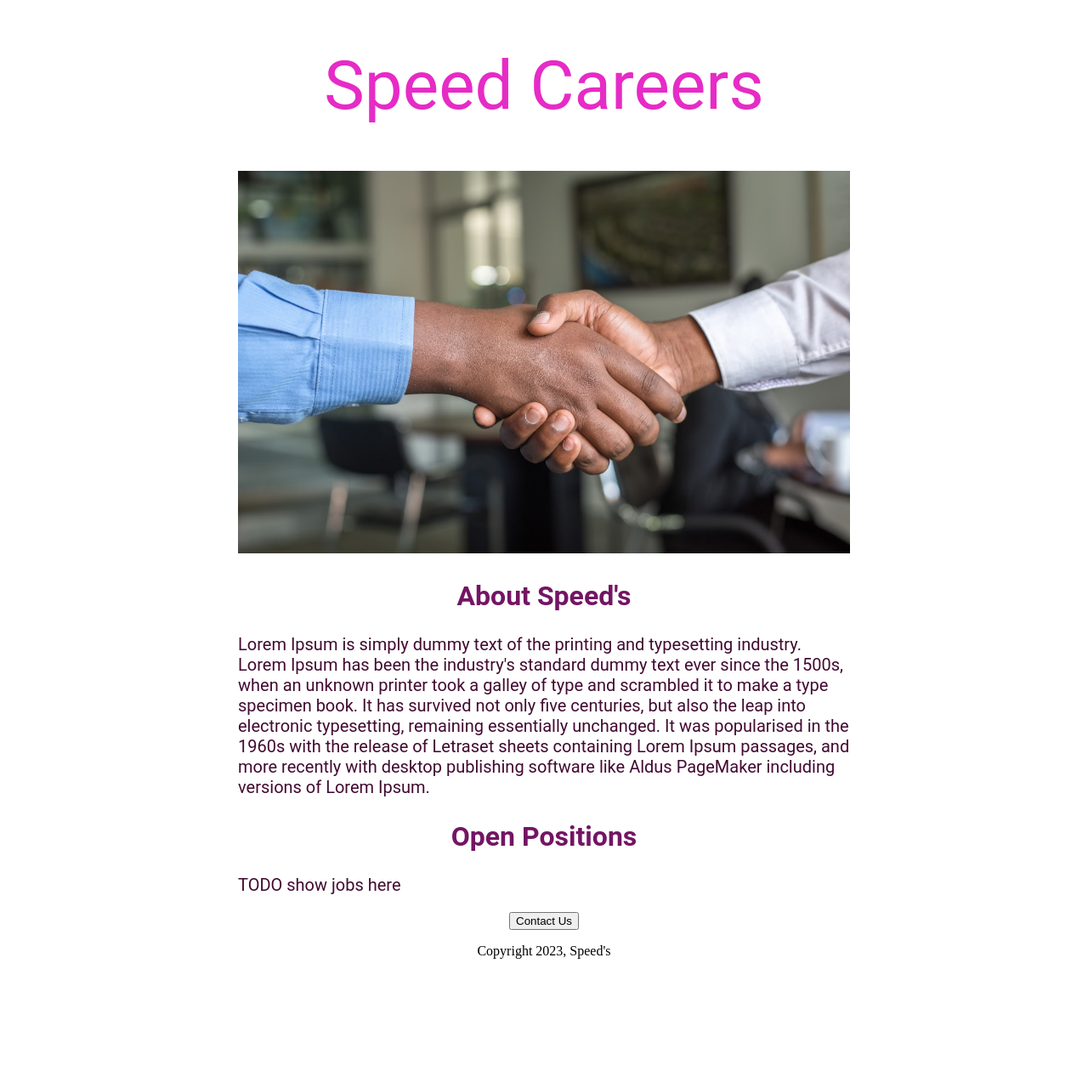
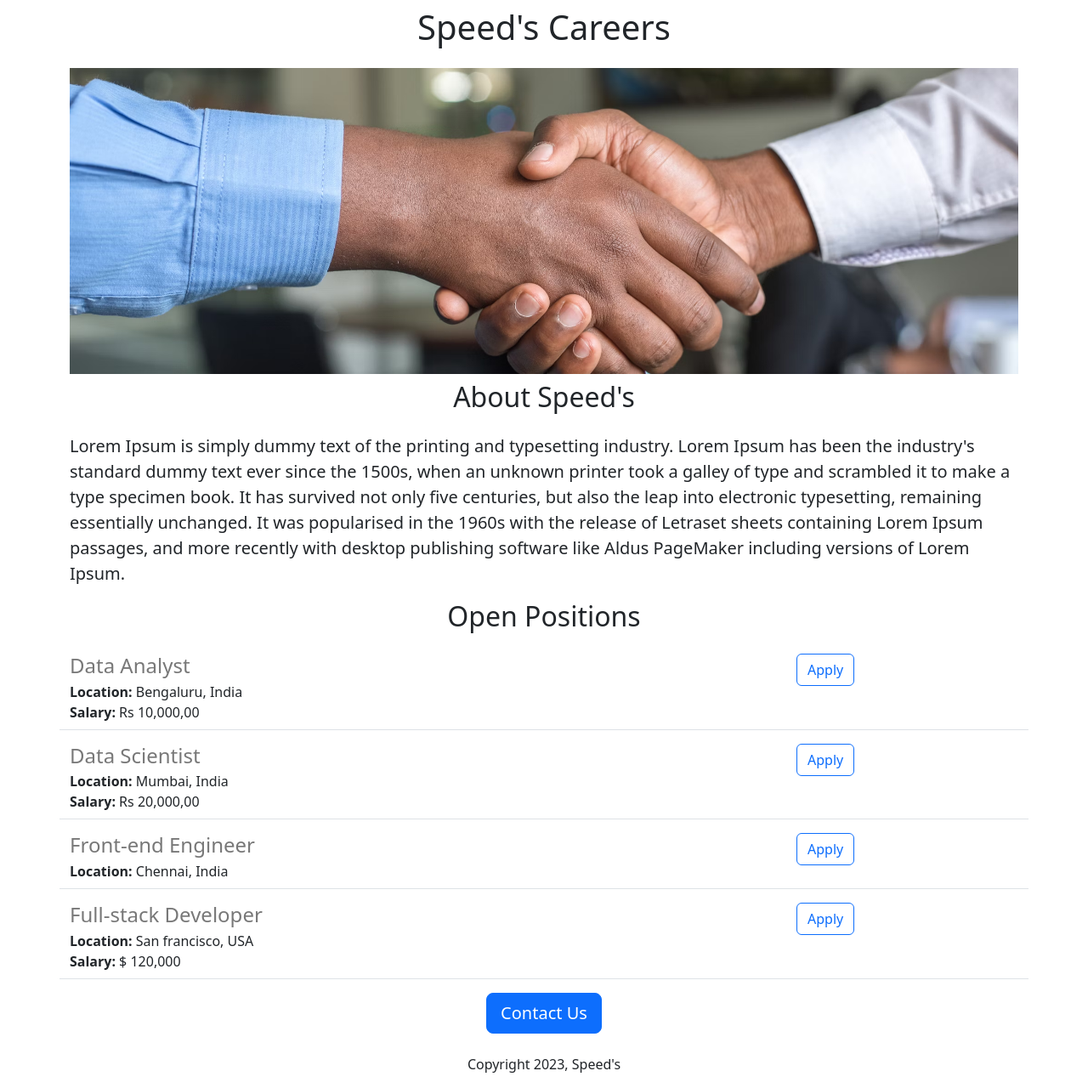
Before and after one commit to sudharsanK7/sudharsan-careers-website, a Flask app: page / in a window 1280 px wide. Shown: the whole page at 85% size. Before the commit the page ends 1128 px from the top, so only its background shows below. Run offline with Flask 3, Linux system fonts and the light colour scheme.

Commit message:
Added bootstrap and made cleaner code using Flask and also created a jsonify page

```diff
--- a/app.py
+++ b/app.py
@@ -1,9 +1,41 @@
-from flask import Flask, render_template
+from flask import Flask, render_template, jsonify
 
 app = Flask(__name__)
 
+JOBS = [
+  {
+    'id': 1,
+    'title': 'Data Analyst',
+    'location': 'Bengaluru, India',
+    'salary': 'Rs 10,000,00'
+  },
+  {
+    'id': 2,
+    'title': 'Data Scientist',
+    'location': 'Mumbai, India',
+    'salary': 'Rs 20,000,00'
+  },
+  {
+    'id': 3,
+    'title': 'Front-end Engineer',
+    'location': 'Chennai, India'
+  },
+  {
+    'id': 4,
+    'title': 'Full-stack Developer',
+    'location': 'San francisco, USA',
+    'salary': '$ 120,000'
+  }
+]
 @app.route("/")
 def hello_world():
-  return render_template("home.html")
+  return render_template("home.html",
+                         jobs=JOBS,
+                         company_name = "Speed's")
+
+@app.route("/api/jobs")
+def job_list():
+  return jsonify(JOBS)
+
 if __name__ == "__main__":
   app.run(host="0.0.0.0", debug=True)
--- a/templates/home.html
+++ b/templates/home.html
@@ -1,55 +1,34 @@
 <!DOCTYPE HTML>
 <html>
   <head>
+    <meta charset="utf-8">
+    <meta name="viewport" content="width=device-width, initial-scale=1">
     <title>Speed Careers</title>
+    <link href="https://cdn.jsdelivr.net/npm/bootstrap@5.3.2/dist/css/bootstrap.min.css" rel="stylesheet" integrity="sha384-T3c6CoIi6uLrA9TneNEoa7RxnatzjcDSCmG1MXxSR1GAsXEV/Dwwykc2MPK8M2HN" crossorigin="anonymous">
   <style>
-      h1 {
-        font-size: 80px;
-        font-family: Roboto;
-        font-weight: normal;
-        color: rgb(230, 43, 198);
-        text-align: center;
-      }
-
     #banner {
+      height: 360px;
       width: 100%;
-        height: 450px;
       object-fit: cover;
     }
-
-      h2 {
-        font-family: Roboto;
-        font-size: 32px;
-        color: rgb(115, 21, 99);
-        text-align: center;
-      }
-
-      .body-text {
-        font-family: Roboto;
-        font-size: 20px;
-        color: rgb(66, 10, 49);
-      }
-
-      #container {
-        max-width: 720px;
-        margin: 0 auto 0 auto;
-      }
-
   </style>
   </head>
   <body>
-    <div id= "container">
-      <h1>Speed Careers</h1>
-      <img id = "banner" src="https://sudharsan-careers-website.sudk7.repl.co/static/bannerfile.avif" ><img>
+    <div class="container">
+      <h1 class ="text-center mt-2 mb-4">{{company_name}} Careers</h1>
+      <img class = "img-fluid" id = "banner" src="https://sudharsan-careers-website.sudk7.repl.co/static/bannerfile.avif" ><img>
+      <h2 class="text-center mt-2 mb-4">About {{company_name}}</h2>
+      <p class = "lead">Lorem Ipsum is simply dummy text of the printing and typesetting industry. Lorem Ipsum has been the industry's standard dummy text ever since the 1500s, when an unknown printer took a galley of type and scrambled it to make a type specimen book. It has survived not only five centuries, but also the leap into electronic typesetting, remaining essentially unchanged. It was popularised in the 1960s with the release of Letraset sheets containing Lorem Ipsum passages, and more recently with desktop publishing software like Aldus PageMaker including versions of Lorem Ipsum.</p>
 
-      <h2>About Speed's</h2>
-      <p class= "body-text">Lorem Ipsum is simply dummy text of the printing and typesetting industry. Lorem Ipsum has been the industry's standard dummy text ever since the 1500s, when an unknown printer took a galley of type and scrambled it to make a type specimen book. It has survived not only five centuries, but also the leap into electronic typesetting, remaining essentially unchanged. It was popularised in the 1960s with the release of Letraset sheets containing Lorem Ipsum passages, and more recently with desktop publishing software like Aldus PageMaker including versions of Lorem Ipsum.</p>
-
-      <h2>Open Positions</h2>
-      <p class= "body-text">TODO show jobs here</p>
-      <div style ="text-align: center;">
-        <button>Contact Us</button>
-        <p>Copyright 2023, Speed's </p>
+      <h2 class="text-center mt-2 mb-4">Open Positions</h2>
+      <div>
+        {% for job in jobs %}
+          {% include 'jobitem.html' %}
+        {% endfor %}
+      </div>
+      <div class = "text-center">
+        <button class="btn btn-primary btn-lg">Contact Us</button>
+        <p class = "mt-4">Copyright 2023, Speed's </p>
       <div>
     </div>
   </body>
--- /dev/null
+++ b/templates/jobitem.html
@@ -0,0 +1,20 @@
+<div class="border-bottom row" style="margin-bottom: 16px; padding-bottom: 8px;">
+  <div class = "col-9">
+    <h4 style="color:rgb(120, 120, 120); margin-bottom: 4px;">
+      {{job['title']}}
+    </h4>
+    <div>
+      <b>Location:</b> {{job['location']}}
+    </div>
+    {% if 'salary' in job %}
+    <div>
+      <b>Salary:</b> {{job['salary']}}
+    </div>
+    {% endif %}
+  </div>
+  <div class="col-3">
+    <div>
+      <button type="button" class="btn btn-outline-primary">Apply</button>
+    </div>
+  </div>
+</div>
```
Lines whose indentation alone changed are shown as unchanged.
